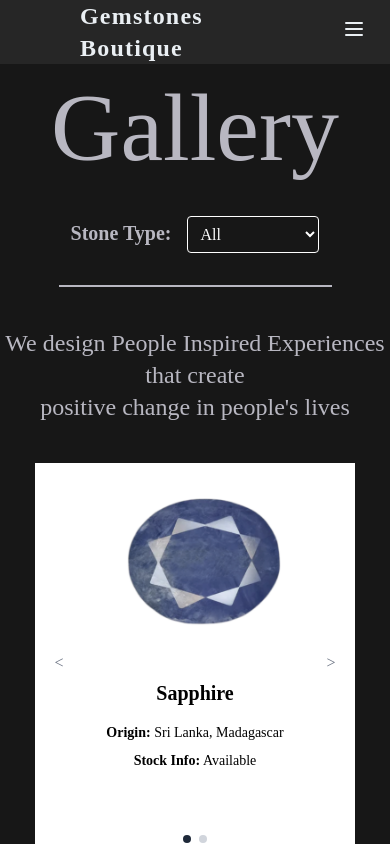
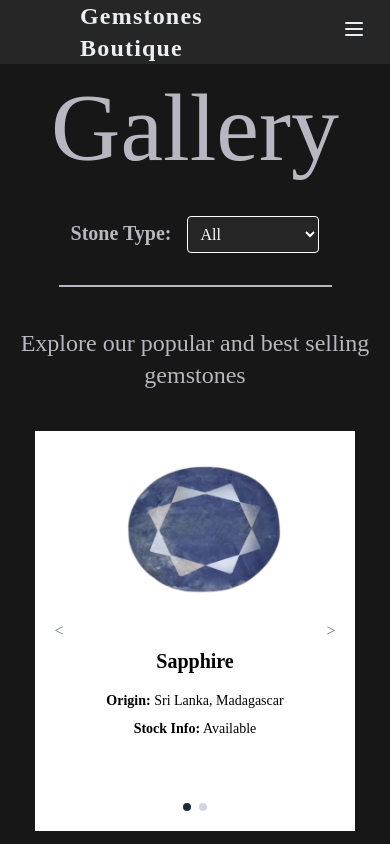
Before and after one commit to JatinMehta007/Freelance-project, a React (Vite) app: page /gallery in a window 390 px wide. Shown: the top 844 px of the page. Built offline with nearby package versions, Linux system fonts and the light colour scheme; a web font is replaced by a local one.

Commit message:
make responsiveness

```diff
--- a/src/pages/Gallery1.jsx
+++ b/src/pages/Gallery1.jsx
@@ -33,10 +33,10 @@ export const Gallery = () => {
     <div>
       <Navbar></Navbar>
       <div
-      style={{ fontFamily: '"Times New Roman", Times, serif' }} id="Gallery"
+        style={{ fontFamily: '"Times New Roman", Times, serif' }}
+        id="Gallery"
         className="bg-neutral-900 min-h-screen w-screen flex flex-col items-center justify-center text-[#B8B7C1]"
       >
-
         <p className="text-8xl text-center p-10 pt-20">Gallery</p>
 
         {/* Dropdown */}
@@ -45,20 +45,27 @@ export const Gallery = () => {
           <select
             value={selectedCategory}
             onChange={(e) => setSelectedCategory(e.target.value)}
-    className="p-2 text-white rounded bg-transparent border-[1px] focus:outline-none"
+            className="p-2 text-white rounded bg-neutral-800 border border-white focus:outline-none "
           >
-    <option value="all">All</option>
-    <option value="precious">Precious</option>
-    <option value="semi-precious">Semi-Precious</option>
-    <option value="lab-grown">Lab-grown</option>
+            <option className="text-black" value="all">
+              All
+            </option>
+            <option className="text-black" value="precious">
+              Precious
+            </option>
+            <option className="text-black" value="semi-precious">
+              Semi-Precious
+            </option>
+            <option className="text-black" value="lab-grown">
+              Lab-grown
+            </option>
           </select>
         </div>
 
         <div className="border border-[#B8B7C1] w-[70%] mx-auto mb-10"></div>
 
         <p className="font-normal pb-10 text-2xl text-center">
-        We design People Inspired Experiences that create <br />
-        <span>positive change in people's lives</span>
+          Explore our popular and best selling gemstones
         </p>
 
         {/* Grid of cards */}
```
Lines whose indentation alone changed are shown as unchanged.
